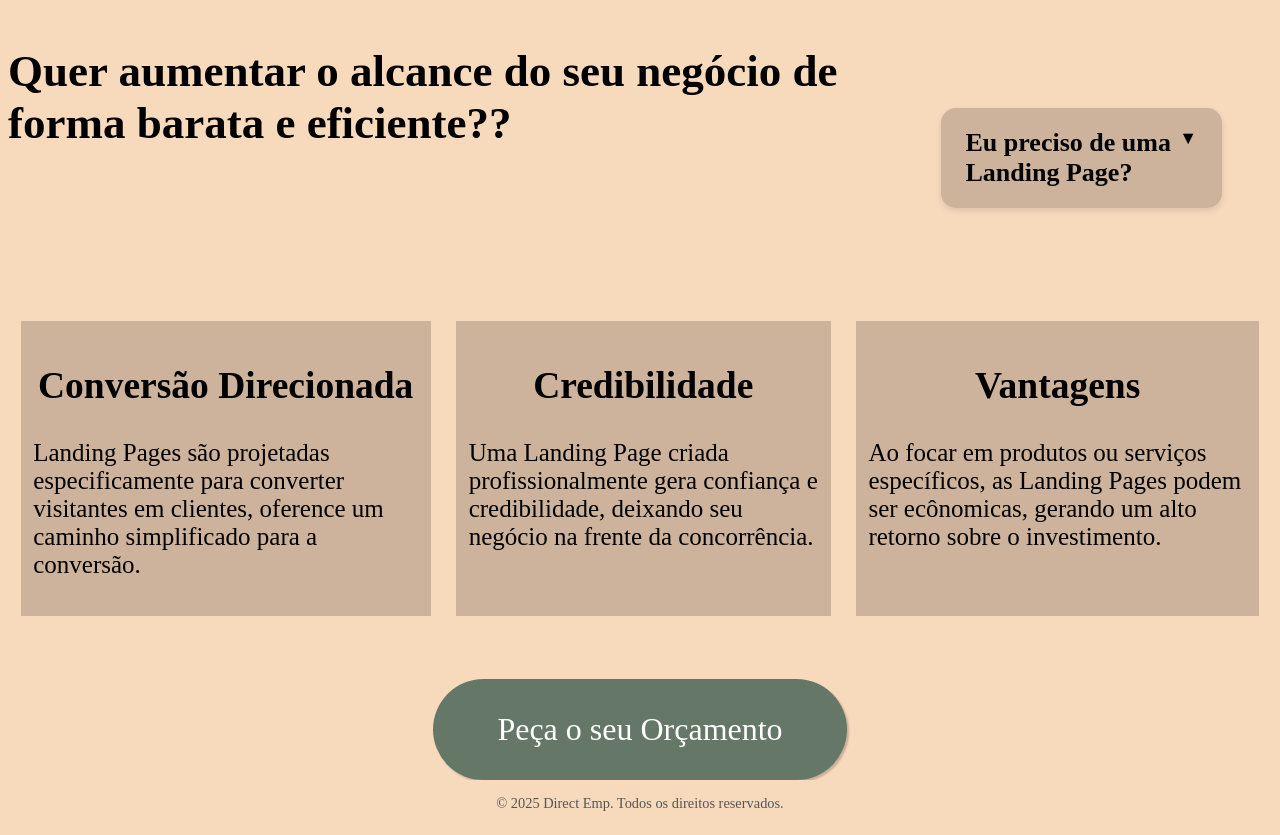
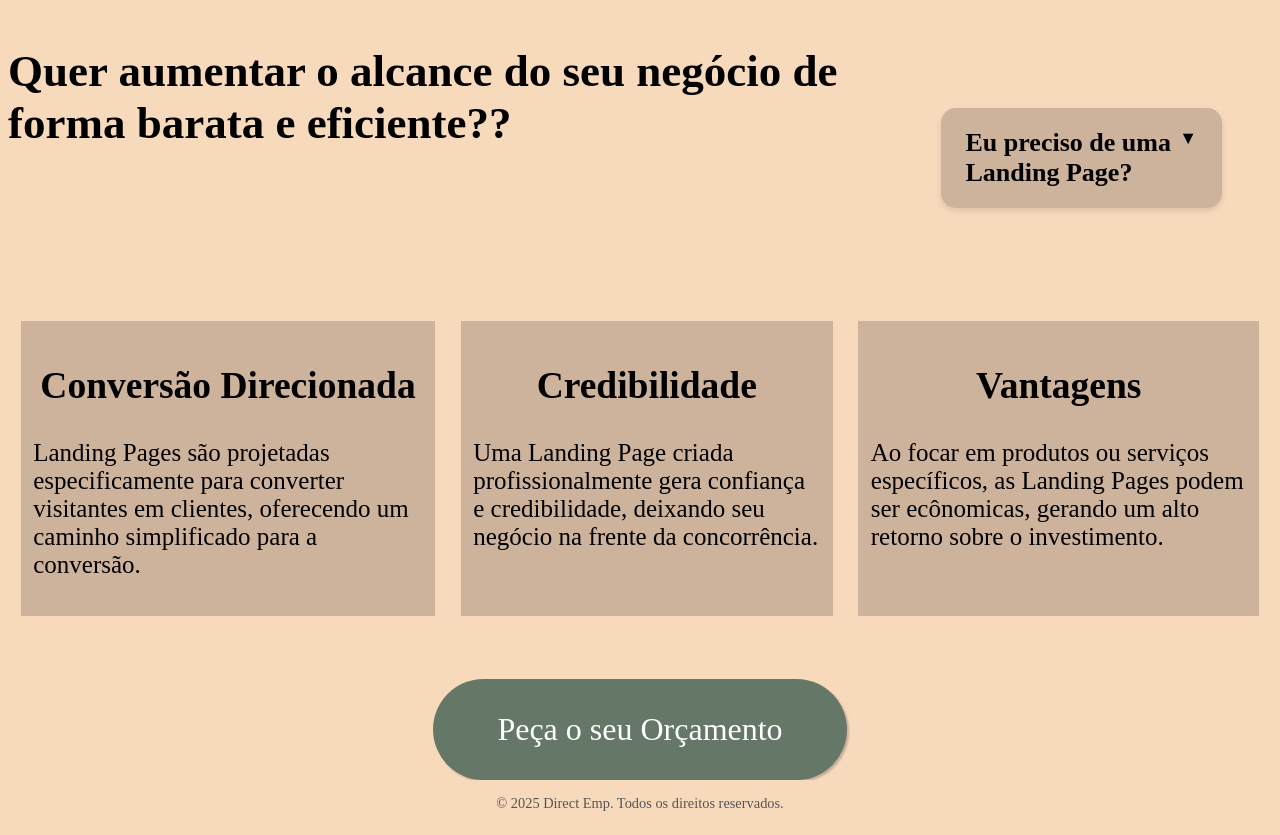
Before and after one commit to Lsancheta/LandingPage, a plain HTML site: page index.html in a window 1280 px wide. Drawn offline with Linux system fonts and the light colour scheme.

Commit message:
Update index.html
Correção de texto.

```diff
--- a/index.html
+++ b/index.html
@@ -39,7 +39,7 @@
         <div class="copywrite">
             <div class="copy">
                 <h2>Conversão Direcionada</h2>
-                <p>Landing Pages são projetadas especificamente para converter visitantes em clientes, oference um caminho simplificado para a conversão.</p>
+                <p>Landing Pages são projetadas especificamente para converter visitantes em clientes, oferecendo um caminho simplificado para a conversão.</p>
             </div>
             <div class="copy">
                 <h2>Credibilidade</h2>
```
